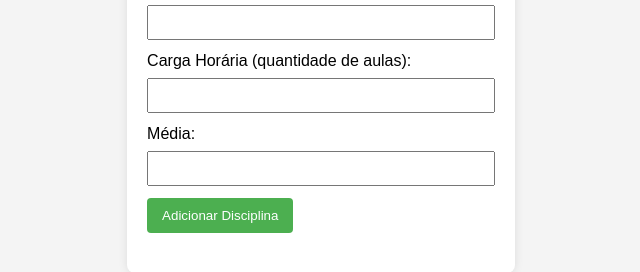
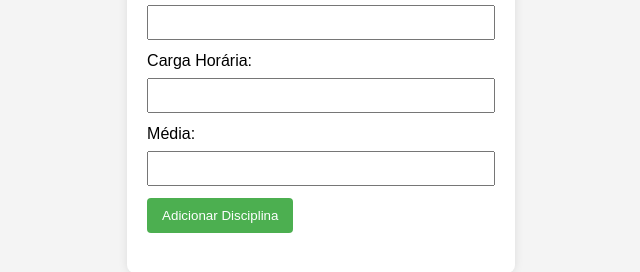
Before and after one commit to lucas-albuq/calculadoraIRA-IFRN, a plain HTML site: page index.html in a window 1280 px wide. Shown: the part 344-616 px from the top of the page, without its empty margins (319-959 px from the left). Drawn offline with Linux system fonts and the light colour scheme.

Commit message:
ajuste texto

```diff
--- a/index.html
+++ b/index.html
@@ -14,7 +14,7 @@
             <label for="nome">Nome:</label>
             <input type="text" id="nome" required>
 
-            <label for="cargaHoraria">Carga Horária (quantidade de aulas):</label>
+            <label for="cargaHoraria">Carga Horária:</label>
             <input type="number" id="cargaHoraria" required>
 
             <label for="media">Média:</label>
```
